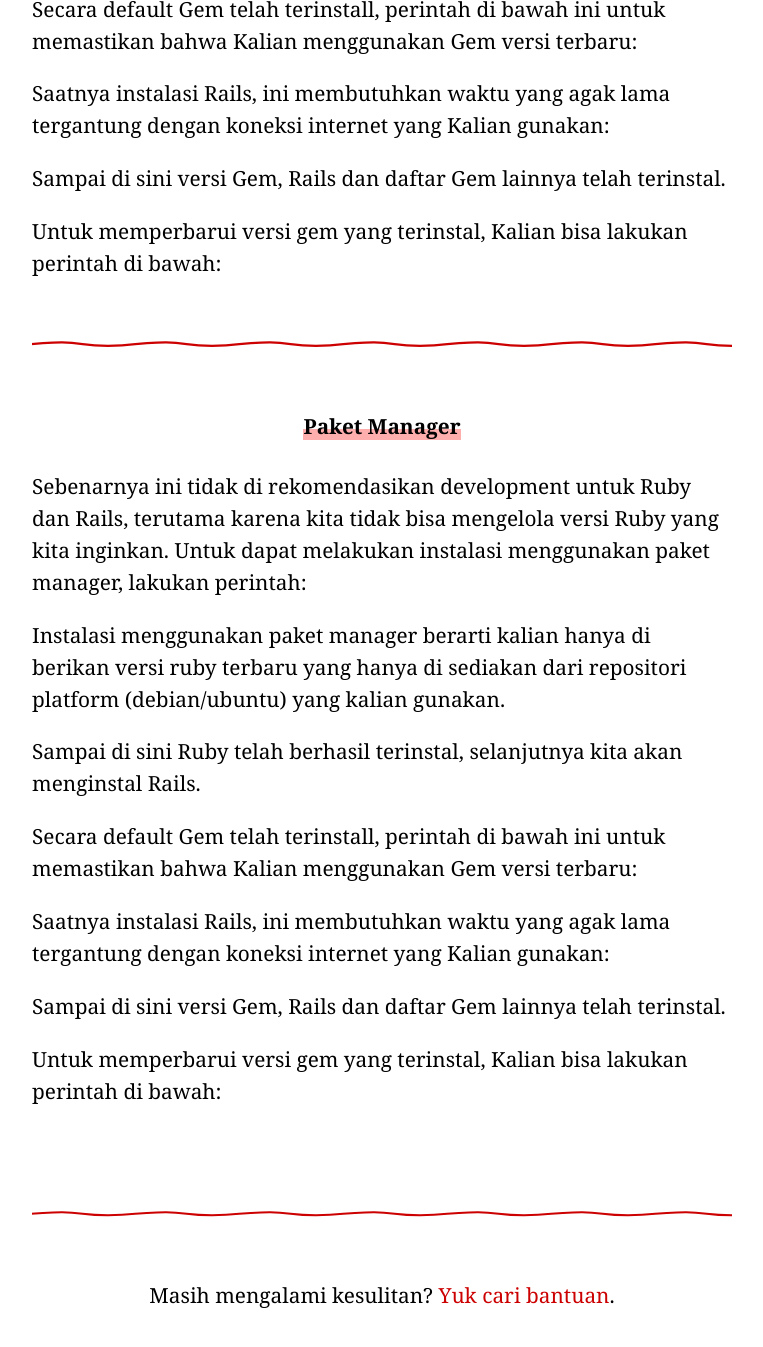
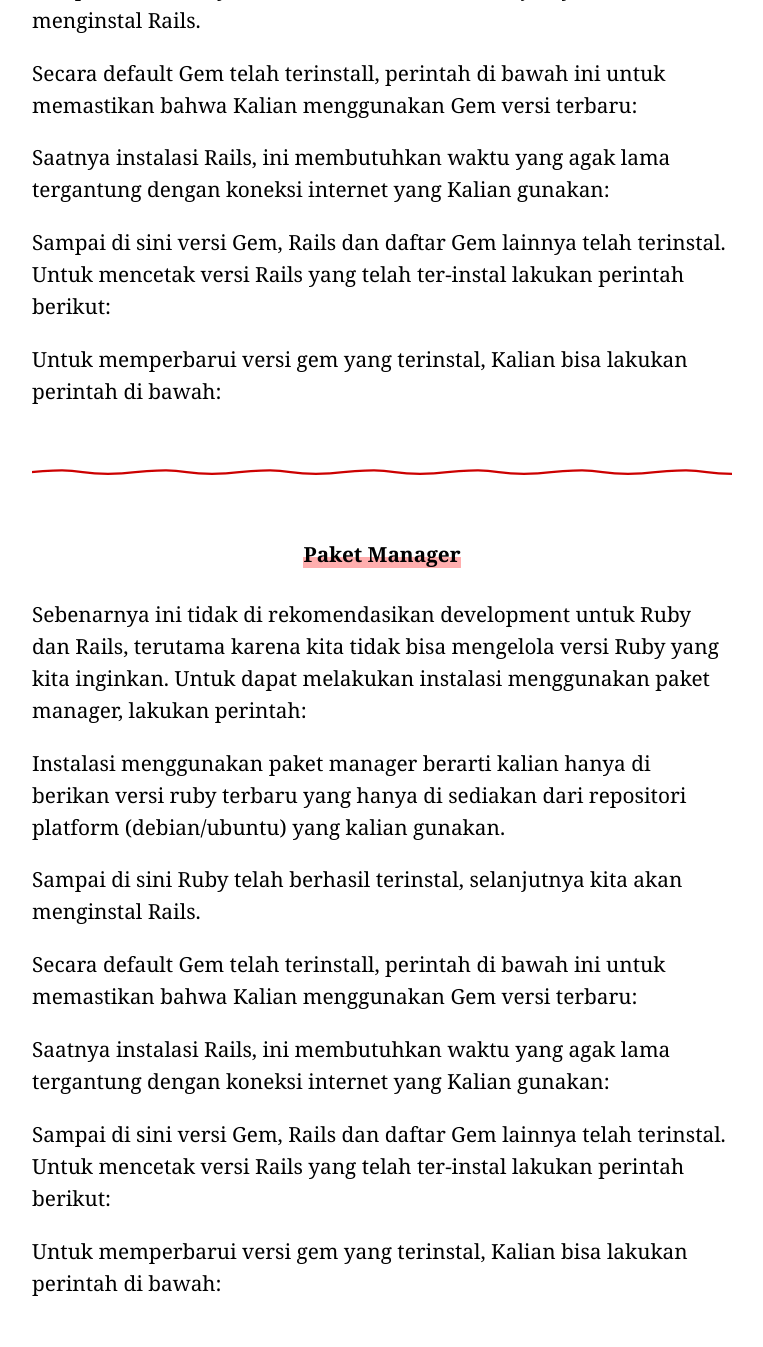
Before and after one commit to rails-id/rails-id.github.io, a Jekyll site: the page built from page/install/apt.html, in a window 1280 px wide and 1400 px high, scrolled down 2798 px. Shown: the top 1347 px of the window, without its empty margins (258-1021 px from the left). Built offline with Jekyll 4.4.1, drawn with Linux system fonts in a browser that asks for light colours; nearby versions of some CDN libraries; some web fonts are replaced; a script that is not in the unit is left out; comment, search, counter and statistics services are not loaded; some of the changed text lies outside the part shown.

Commit message:
add rails -v

```diff
--- a/_includes/install/gem.html
+++ b/_includes/install/gem.html
@@ -13,7 +13,11 @@
 
 <p>
   Sampai di sini versi Gem, Rails dan daftar Gem lainnya telah terinstal.
+  <br>
+  Untuk mencetak versi Rails yang telah ter-instal lakukan perintah berikut:
 </p>
+<code data-gist-id="ceed7e67ab2ff4cf64b0d2632e10e85c" data-gist-file="rails-version.sh"></code>
+
 <p>
   Untuk memperbarui versi gem yang terinstal, Kalian bisa lakukan perintah di bawah:
 </p>
```
